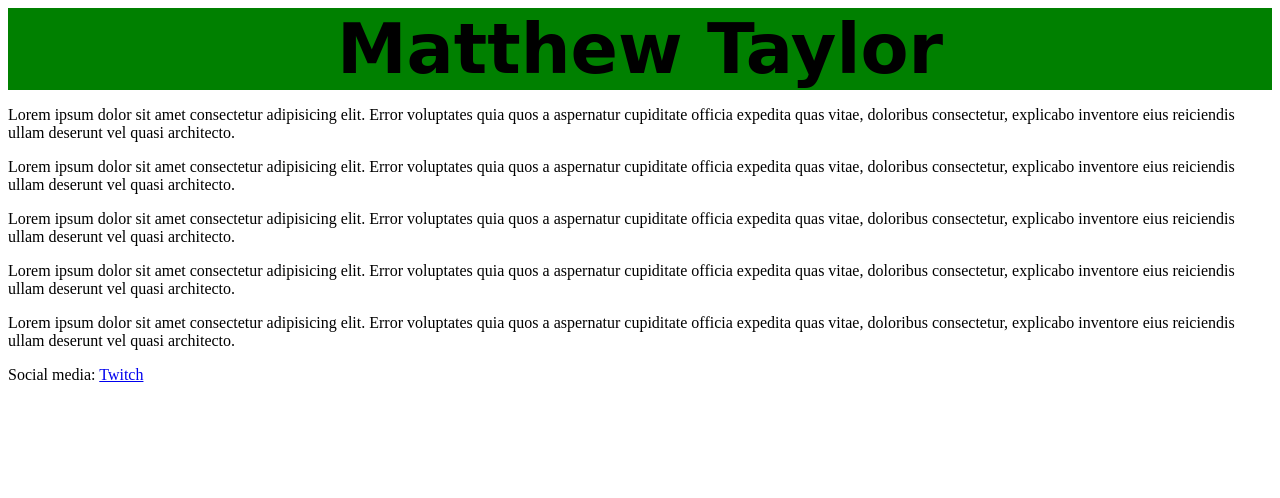
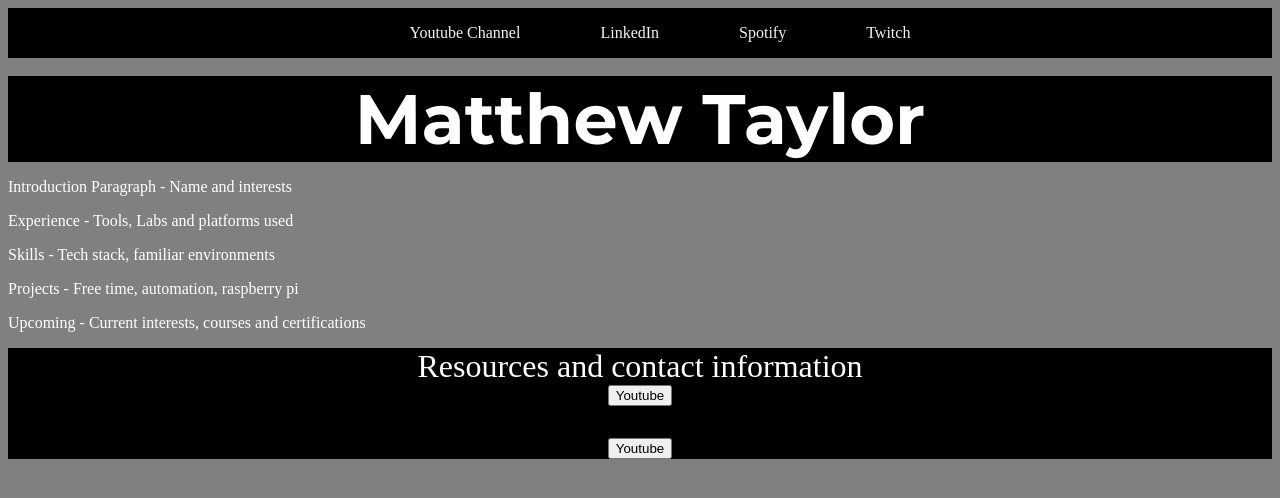
Before and after one commit to Phobia8542/phobia8542.github.io, a plain HTML site: page index.html in a window 1280 px wide. Drawn offline with Linux system fonts and the light colour scheme; a web font is replaced by a local one.

Commit message:
Add files via upload

```diff
--- a/index.html
+++ b/index.html
@@ -5,17 +5,35 @@
     <meta name="viewport" content="width=device-width, initial-scale=1.0">
     <title>Landing Page</title>
     <link rel="stylesheet" href="stylesheet.css">
-    <link rel="preconnect" href="https://fonts.googleapis.com">
-    <link rel="preconnect" href="https://fonts.gstatic.com" crossorigin>
-    <link href="https://fonts.googleapis.com/css2?family=Kolker+Brush&display=swap" rel="stylesheet">
+    <link href="https://fonts.googleapis.com/css2?family=Montserrat:wght@300;400;700&display=swap" rel="stylesheet">
 </head>
 <body>
+    <nav>
+        <ul>
+            <li><a href="https://www.youtube.com/channel/UCn0eEEN_PgH1jjnwj6Evc3A" target="_blank"> Youtube Channel </a></li>
+            <li><a href="https://www.linkedin.com/public-profile/settings?trk=d_flagship3_profile_self_view_public_profile" target="_blank"> LinkedIn </a></li>
+            <li><a href="https://open.spotify.com/user/phobia8542?si=ccC2IPheQdaLE6QqaCLe9g&nd=1" target="_blank"> Spotify </a></li>
+            <li><a href="https://www.twitch.tv/phlibios" target="_blank"> Twitch </a></li>
+        </ul>
+     </nav>
+     <br>
     <h1 class="introduction"> Matthew Taylor </h1>
-    <p>Lorem ipsum dolor sit amet consectetur adipisicing elit. Error voluptates quia quos a aspernatur cupiditate officia expedita quas vitae, doloribus consectetur, explicabo inventore eius reiciendis ullam deserunt vel quasi architecto.</p>
-    <p>Lorem ipsum dolor sit amet consectetur adipisicing elit. Error voluptates quia quos a aspernatur cupiditate officia expedita quas vitae, doloribus consectetur, explicabo inventore eius reiciendis ullam deserunt vel quasi architecto.</p>
-    <p>Lorem ipsum dolor sit amet consectetur adipisicing elit. Error voluptates quia quos a aspernatur cupiditate officia expedita quas vitae, doloribus consectetur, explicabo inventore eius reiciendis ullam deserunt vel quasi architecto.</p>
-    <p>Lorem ipsum dolor sit amet consectetur adipisicing elit. Error voluptates quia quos a aspernatur cupiditate officia expedita quas vitae, doloribus consectetur, explicabo inventore eius reiciendis ullam deserunt vel quasi architecto.</p>
-    <p>Lorem ipsum dolor sit amet consectetur adipisicing elit. Error voluptates quia quos a aspernatur cupiditate officia expedita quas vitae, doloribus consectetur, explicabo inventore eius reiciendis ullam deserunt vel quasi architecto.</p>
-    <p> Social media: <a href="https://www.twitch.tv/phlibios" target="_blank">Twitch</a></p>
+    <p> Introduction Paragraph - Name and interests </p>
+    <p> Experience - Tools, Labs and platforms used </p>
+    <p> Skills - Tech stack, familiar environments </p>
+    <p> Projects - Free time, automation, raspberry pi </p>
+    <p> Upcoming - Current interests, courses and certifications</p>
+    <!-- Incorporate more images -->
+    <footer> Resources and contact information
+
+    <form>
+        <input type="button" onclick="window.location.href='https://www.youtube.com/channel/UCn0eEEN_PgH1jjnwj6Evc3A';" value="Youtube">
+    </form>
+    <form action="https://www.youtube.com/channel/UCn0eEEN_PgH1jjnwj6Evc3A" method="get" target="_blank">
+        <button type="submit" > Youtube </button>
+    </form>
+
+    </footer>
+
 </body>
 </html>
--- a/stylesheet.css
+++ b/stylesheet.css
@@ -1,8 +1,35 @@
-h1 {
+body {
+    background-color: grey;
+    color: white;
+}
+
+.introduction {
     margin: auto;
-    background-color: green;
+    background-color: black;
     text-align: center;
-    font-family: 'Kolker Brush', cursive;
+    font-family: 'Montserrat', sans-serif;
     font-size: 70px;
 
 }
+
+footer {
+    margin: auto;
+    background-color: black;
+    font-size: xx-large;
+    text-align: center;
+}
+
+nav {
+    margin: auto;
+    background-color: black;
+    text-align: center;
+}
+nav ul {margin: 0;}
+nav li {display: inline-block;}
+nav li a {display: inline-block;
+    font-size: 16px;
+    font-weight: 300;
+    text-decoration: none;
+    color: whitesmoke;
+    padding: 16px 38px;}
+nav li a:hover {background-color: purple;}
```
